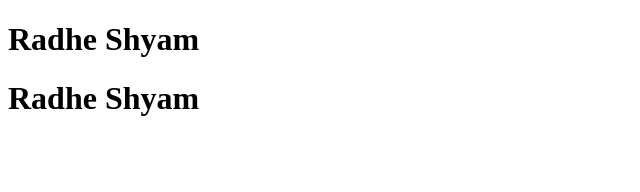
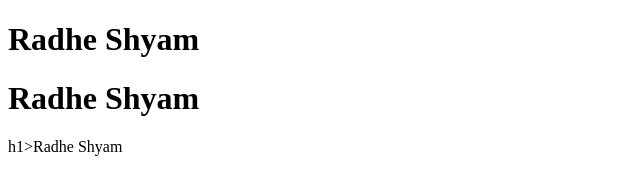
Before and after one commit to S-sharma80/Demo1jenkin, a plain HTML site: page index.html in a window 1280 px wide. Shown: the whole page, without its empty margins (0-640 px from the left). Drawn offline with Linux system fonts and the light colour scheme.

Commit message:
PushUpdate

```diff
--- a/index.html
+++ b/index.html
@@ -5,6 +5,7 @@
 <h1>Radhe Shyam</h1>
 <title>Page Title</title>
 <title>Page Title</title>
+h1>Radhe Shyam</h1>
 </head>
 <body>
 </body>
```
